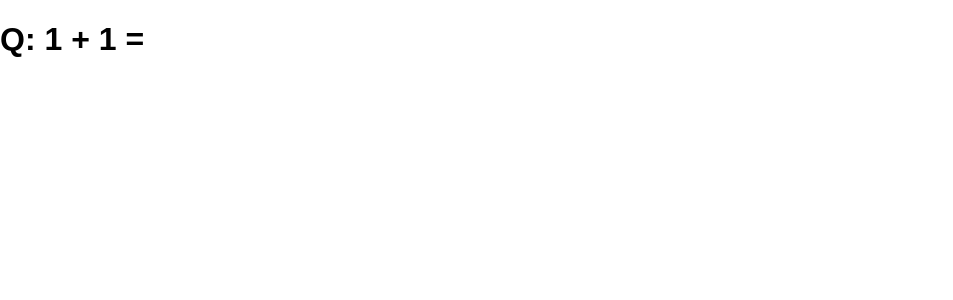
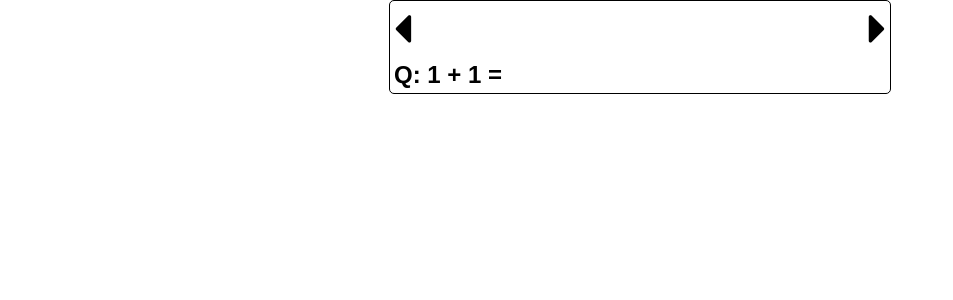
Before and after one commit to Tetsuya3850/React-Express-Examples, a React (Create React App) app in the folder quiz/client/: page / in a window 1280 px wide. Shown: the top 300 px of the page, without its empty margins (0-953 px from the left). Built offline with nearby package versions, Linux system fonts and the light colour scheme.

Commit message:
added icons to ui

```diff
--- a/quiz/client/package.json
+++ b/quiz/client/package.json
@@ -3,6 +3,7 @@
   "version": "0.1.0",
   "private": true,
   "dependencies": {
+    "font-awesome": "^4.7.0",
     "react": "^16.2.0",
     "react-dom": "^16.2.0",
     "react-scripts": "1.1.1"
--- a/quiz/client/src/QuizCard.js
+++ b/quiz/client/src/QuizCard.js
@@ -2,12 +2,43 @@ import React, { Component } from "react";
 
 class Quiz extends Component {
   render() {
+    const { quiz, curr_q } = this.props;
     return (
-      <div>
-        <h1>Q: {this.props.quiz[0].question}</h1>
+      <div style={styles.container}>
+        <div style={styles.navBox}>
+          <i className="fa fa-caret-left fa-3x" style={styles.arrowLeft} />
+          <i className="fa fa-caret-right fa-3x" style={styles.arrowRight} />
+        </div>
+        <h2 style={styles.question}>Q: {quiz[curr_q].question}</h2>
       </div>
     );
   }
 }
 
+let styles = {
+  container: {
+    margin: "auto",
+    width: 500,
+    border: "solid",
+    borderWidth: 0.5,
+    borderColor: "black",
+    borderRadius: 5
+  },
+  navBox: {
+    display: "flex",
+    justifyContent: "space-between"
+  },
+  arrowLeft: {
+    alignSelf: "flex-start",
+    margin: 4
+  },
+  arrowRight: {
+    alignSelf: "flex-end",
+    margin: 4
+  },
+  question: {
+    margin: 4
+  }
+};
+
 export default Quiz;
```
Also changed, not shown: quiz/client/src/index.js (+7 -6 lines), 1 other file (tests, documents, lock files or other folders).
